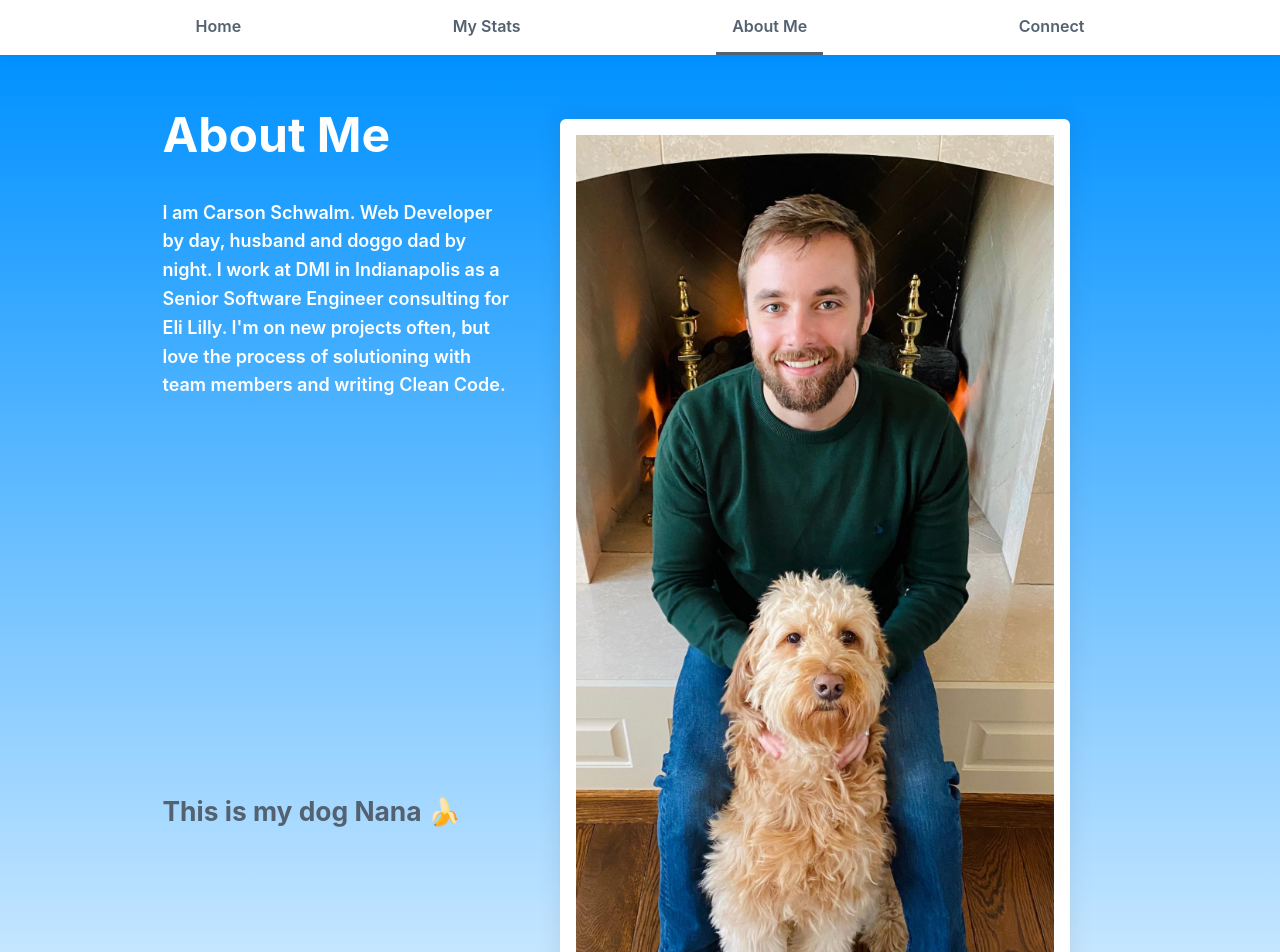
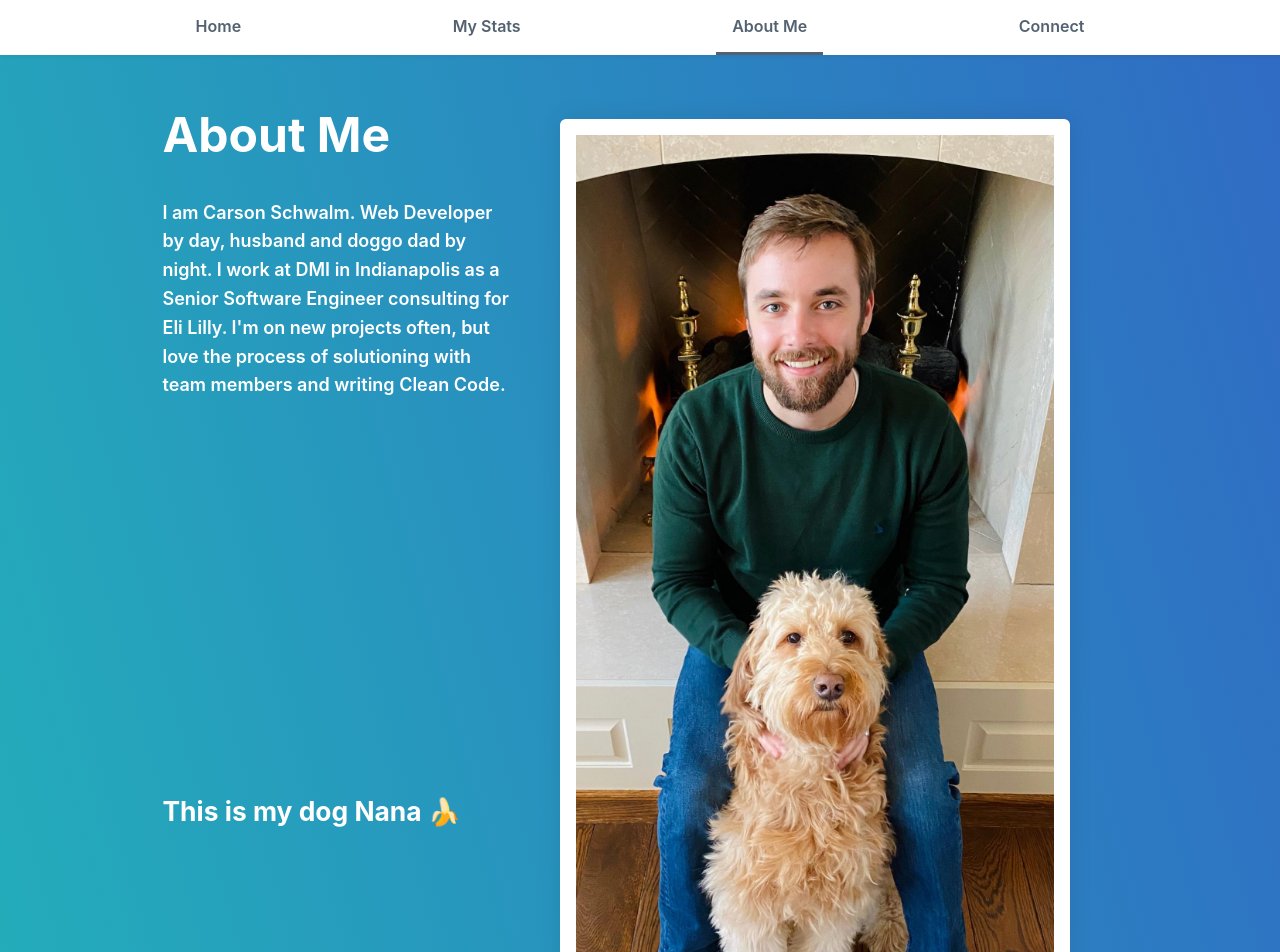
Before and after one commit to crsschwalm/crsschwalm.github.io, a React (Create React App) app: page /me in a window 1280 px wide. Shown: the top 952 px of the page. Built offline with nearby package versions, Linux system fonts and the light colour scheme.

Commit message:
hero colors

```diff
--- a/src/assets/css/page.css
+++ b/src/assets/css/page.css
@@ -15,14 +15,14 @@
 }
 
 .hero.code {
-    background-image: linear-gradient(to top, #ffffff 0%, #005bea 100%);
+    background-image: linear-gradient( -75deg,#23afba 0%,#298dbf 50%,#306bc4 100% );
 }
 .hero.about {
-    background-image: linear-gradient(to top, #ffffff 0%, #0091ff 100%);
+    background-image: linear-gradient( 75deg,#23afba 0%,#298dbf 50%,#306bc4 100% );
 }
 .hero.connect {
-    background-image: linear-gradient(to top, #ffffff 0%, #04befe 100%);}
-
+    background-image: linear-gradient(to top, #00c6fb 0%, #005bea 100%);
+}
 .hero>section {
     color: white;
     display: flex;
--- a/src/pages/about.js
+++ b/src/pages/about.js
@@ -11,7 +11,7 @@ export const About = ({ className = 'about' }) => (
                         <p>I am Carson Schwalm. Web Developer by day, husband and doggo dad by night. I work at DMI in Indianapolis as a Senior Software Engineer consulting for Eli Lilly.  I'm on new projects often, but love the process of solutioning with team members and writing Clean Code.</p>
                     </div>
                     <div style={{ height: '100%', display: 'flex', alignItems: 'center' }}>
-                        <h2 style={{ color: '#536171' }}>This is my dog Nana 🍌</h2>
+                        <h2>This is my dog Nana 🍌</h2>
                     </div>
                 </div>
                 <img className="bordered-image" src={meNana} alt="Carson and Nana" />
```
